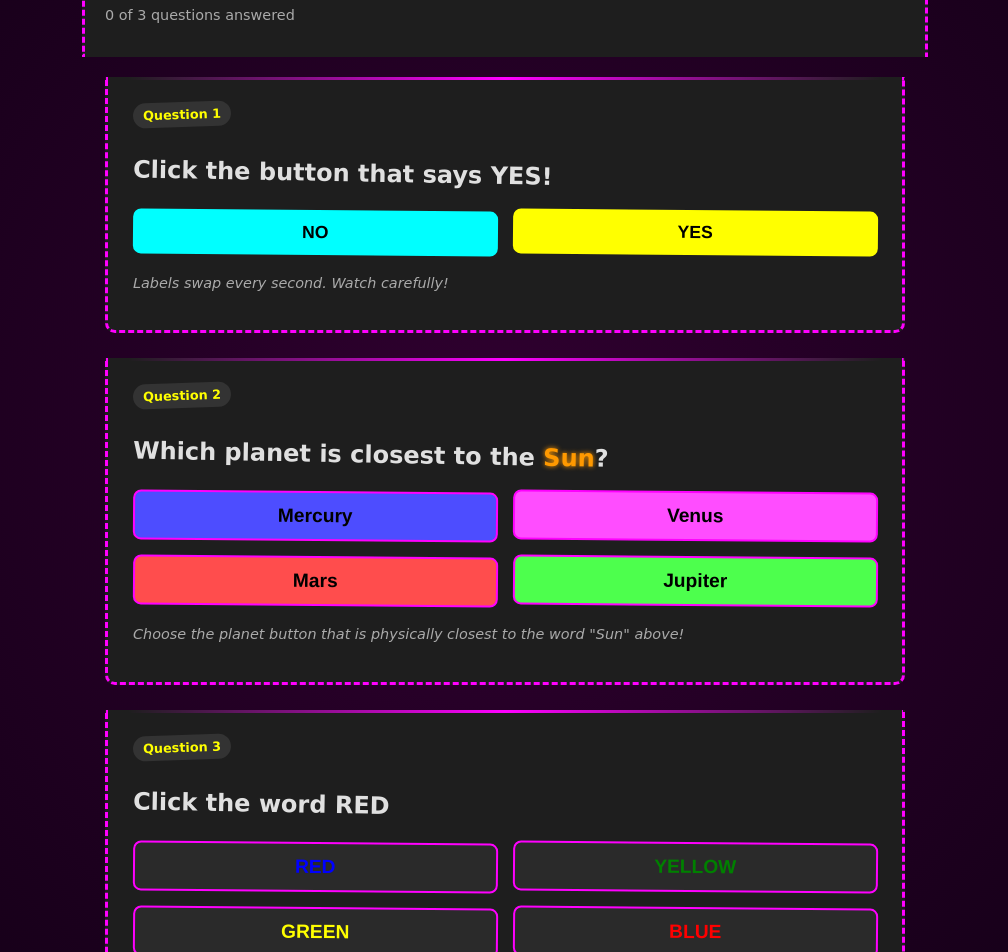
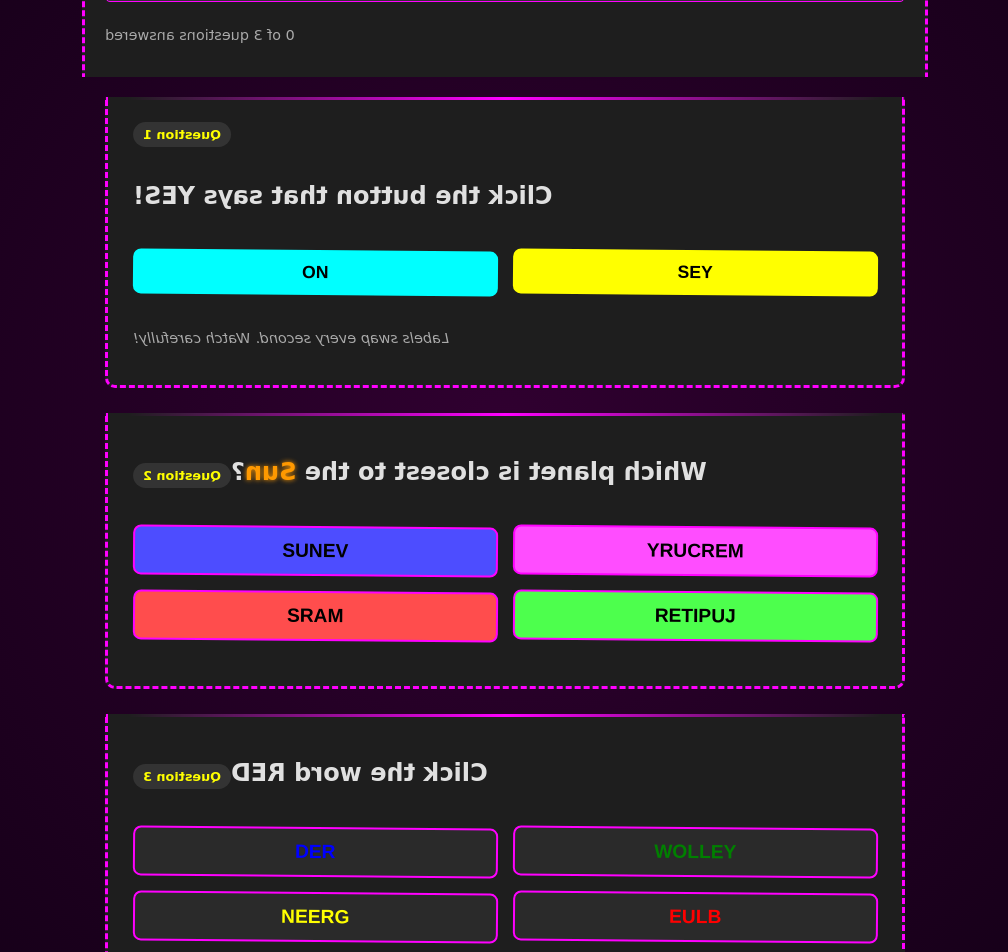
Before and after one commit to ayanajoy/Useless-Project, a React (Vite) app in the folder twisted/: page /form in a window 1280 px wide. Shown: the part 180-1132 px from the top of the page, without its empty margins (135-1143 px from the left). Built offline with nearby package versions, Linux system fonts and the light colour scheme.

Commit message:
mirrored

```diff
--- a/twisted/src/components/FormPage.jsx
+++ b/twisted/src/components/FormPage.jsx
@@ -12,11 +12,16 @@ const FormPage = () => {
 
   // State for Question 3 animation
   const [colorWords, setColorWords] = useState([
-    { text: "RED", color: "blue" },
-    { text: "BLUE", color: "red" },
-    { text: "GREEN", color: "yellow" },
-    { text: "YELLOW", color: "green" },
+    { text: "DER", color: "blue" },
+    { text: "EULB", color: "red" },
+    { text: "NEERG", color: "yellow" },
+    { text: "WOLLEY", color: "green" },
   ]);
+
+  const mirrorStyle = {
+  transform: 'scaleX(-1)', // This mirrors/flips the text horizontally
+  display: 'inline-block' // Required for transform to work on inline elements
+};
 
   // State for the moving submit button
   const [showSubmit, setShowSubmit] = useState(false);
@@ -25,7 +30,7 @@ const FormPage = () => {
   const MAX_ATTEMPTS = 7;
 
   // Correct answers definition
-  const CORRECT_ANSWERS = ["YES", "Venus", "RED"];
+  const CORRECT_ANSWERS = ["SEY", "SUNEV", "DER"];
 
   // --- Effects ---
 
@@ -106,38 +111,25 @@ const FormPage = () => {
     return (
       <div className="completion-container">
         <div className="completion-card">
-          <h1 className="troll-title">😂 CONGRATULATIONS!</h1>
-          <h2 className="troll-subtitle">You just wasted your precious time!</h2>
-          <div className="troll-message">
-            <p>🎉 YOU'VE BEEN TROLLED! 🎉</p>
-            <p>Did you really think this "form" served any purpose?</p>
-            <p>You spent all that effort clicking buttons that:</p>
-            <ul className="troll-list">
-              <li>✨ Swapped labels to confuse you</li>
-              <li>✨ Made you find planets based on pixel proximity</li>
-              <li>✨ Showed colors that didn't match their words</li>
-            </ul>
+          <h1 className="troll-title" >😂 CONGRATULATIONS!</h1>
+          <h2 className="troll-subtitle" >You just wasted your precious time!</h2>
+          <div className="troll-message" >
+
             <p className="troll-punchline">
               <strong>AND FOR WHAT?</strong>
               <br />
               Just to see this message telling you it was all pointless! 😈
             </p>
-            <div className="time-wasted">
-              <p>⏰ <em>Time you'll never get back: Successfully wasted!</em> ⏰</p>
+            <div className="time-wasted" style={mirrorStyle}>
+              <p style={mirrorStyle}>⏰ <em>Time you'll never get back: Successfully wasted!</em> ⏰</p>
             </div>
+            <p className="troll-footer" ><em>Thank you for being such a good sport! 😄</em></p>
           </div>
-          <div className="responses-section">
-            <h3>Your "Valuable" Responses:</h3>
-            <ul className="responses-list">
-              <li>Question 1: {answers[0] || "No response"} (Who cares?)</li>
-              <li>Question 2: {answers[1] || "No response"} (Completely useless!)</li>
-              <li>Question 3: {answers[2] || "No response"} (Absolutely meaningless!)</li>
-            </ul>
-          </div>
-          <button onClick={resetForm} className="troll-button">
+
+          <button onClick={resetForm} className="troll-button" >
             🤡 Want to waste MORE time?
           </button>
-          <p className="troll-footer"><em>Thank you for being such a good sport! 😄</em></p>
+
         </div>
       </div>
     );
@@ -146,44 +138,44 @@ const FormPage = () => {
   return (
     <div className="form-container">
       <div className="form-header-main">
-        <h1 className="form-title-main">Welcome to the Madness Form</h1>
-        <p className="form-subtitle-main">Complete all questions below - Where logic goes to die</p>
+        <h1 className="form-title-main" style={mirrorStyle}>Welcome to the Madness Form</h1>
+        <p className="form-subtitle-main" style={mirrorStyle}>Complete all questions below - Where logic goes to die</p>
         <div className="progress-bar">
           <div
             className="progress-fill"
             style={{ width: `${(answers.filter(a => a !== null).length / 3) * 100}%` }}
           ></div>
         </div>
-        <p className="progress-text">
+        <p className="progress-text" style={mirrorStyle}>
           {answers.filter(a => a !== null).length} of 3 questions answered
         </p>
       </div>
 
-      <div className="questions-container">
+      <div className="questions-container" >
         {/* Question 1 Card */}
         <div className={`question-card ${isQuestionAnswered(0) && !wrongAnswers[0] ? "completed" : ""}`}>
-          <div className="question-number">Question 1</div>
-          <h2 className="question-title">Click the button that says YES!</h2>
+          <div className="question-number" style={mirrorStyle}>Question 1</div><br />
+          <h2 className="question-title" style={mirrorStyle}>Click the button that says YES!</h2>
           <div
             className="button-group"
             style={{ position: "relative", zIndex: 1 }} // added to ensure buttons are clickable
           >
             <button
-              onClick={() => handleAnswer(0, labelsSwapped ? "NO" : "YES")}
+              onClick={() => handleAnswer(0, labelsSwapped ? "ON" : "SEY")}
               className="yes-button"
               style={{ position: "relative", zIndex: 10, pointerEvents: "auto" }}
             >
-              {labelsSwapped ? "NO" : "YES"}
+              {labelsSwapped ? "ON" : "SEY"}
             </button>
             <button
-              onClick={() => handleAnswer(0, labelsSwapped ? "YES" : "NO")}
+              onClick={() => handleAnswer(0, labelsSwapped ? "SEY" : "ON")}
               className="no-button"
               style={{ position: "relative", zIndex: 10, pointerEvents: "auto" }}
             >
-              {labelsSwapped ? "YES" : "NO"}
+              {labelsSwapped ? "SEY" : "ON"}
             </button>
           </div>
-          <p className="question-hint">Labels swap every second. Watch carefully!</p>
+          <p className="question-hint" style={mirrorStyle}>Labels swap every second. Watch carefully!</p>
           {isQuestionAnswered(0) && (
             <div className={`answer-display ${wrongAnswers[0] ? "wrong" : "correct"}`}>
               {wrongAnswers[0] ? "✗ Wrong Answer!" : `✓ Your answer: ${answers[0]}`}
@@ -193,12 +185,12 @@ const FormPage = () => {
 
         {/* Question 2 Card */}
         <div className={`question-card ${isQuestionAnswered(1) && !wrongAnswers[1] ? "completed" : ""}`}>
-          <div className="question-number">Question 2</div>
-          <h2 className="question-title">
+          <div className="question-number" style={mirrorStyle}>Question 2</div>
+          <h2 className="question-title" style={mirrorStyle}>
             Which planet is closest to the <span className="sun-highlight">Sun</span>?
           </h2>
-          <div className="planet-grid">
-            {["Mercury", "Venus", "Mars", "Jupiter"].map((planet, index) => (
+          <div className="planet-grid" >
+            {["SUNEV", "YRUCREM", "SRAM", "RETIPUJ"].map((planet, index) => (
               <button
                 key={planet}
                 onClick={() => handleAnswer(1, planet)}
@@ -208,9 +200,7 @@ const FormPage = () => {
               </button>
             ))}
           </div>
-          <p className="question-hint">
-            Choose the planet button that is physically closest to the word "Sun" above!
-          </p>
+
           {isQuestionAnswered(1) && (
             <div className={`answer-display ${wrongAnswers[1] ? "wrong" : "correct"}`}>
               {wrongAnswers[1] ? "✗ Wrong Answer!" : `✓ Your answer: ${answers[1]}`}
@@ -220,9 +210,9 @@ const FormPage = () => {
 
         {/* Question 3 Card */}
         <div className={`question-card ${isQuestionAnswered(2) && !wrongAnswers[2] ? "completed" : ""}`}>
-          <div className="question-number">Question 3</div>
-          <h2 className="question-title">Click the word RED</h2>
-          <div className="color-grid">
+          <div className="question-number" style={mirrorStyle}>Question 3</div>
+          <h2 className="question-title" style={mirrorStyle}>Click the word RED</h2>
+          <div className="color-grid" >
             {colorWords.map((word, index) => (
               <button
                 key={`${word.text}-${index}`}
@@ -246,8 +236,8 @@ const FormPage = () => {
       {/* Moving Submit Section */}
       {showSubmit && (
         <div className="submit-section-troll" style={{ position: "relative", height: "150px" }}>
-          <p className="submit-message">
-            🎉 You got them all right! Now... can you click the button?
+          <p className="submit-message" style={mirrorStyle}>
+            🎉 You got them all right! Now... can you click on the Submit button?
           </p>
           <div className="moving-button-container" style={{ position: "relative", height: "100px" }}>
             <button
@@ -262,7 +252,7 @@ const FormPage = () => {
               onClick={handleSubmit}
               title={submitAttempts >= MAX_ATTEMPTS ? "Fine, you win." : "Catch me if you can!"}
             >
-              Submit
+              timbuS
             </button>
           </div>
         </div>
```
Also changed, not shown: twisted/src/components/FormPage.css (line endings or trailing spaces).
